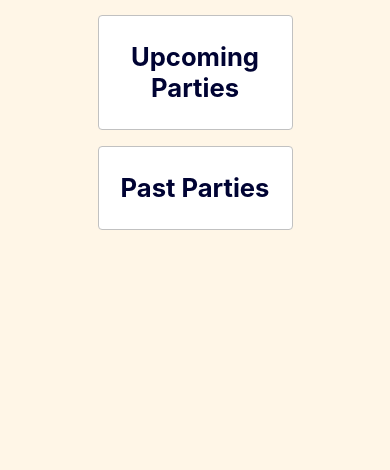
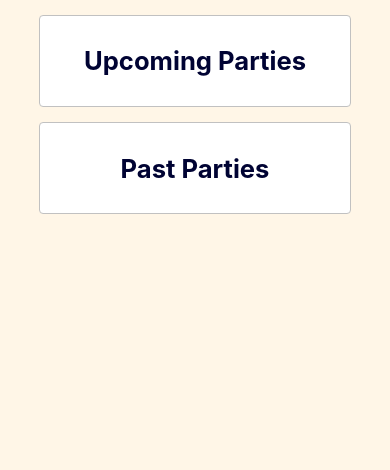
Before and after one commit to StephanieStralina/feastmode, a Django app: page /parties/ in a window 390 px wide. Shown: the part 247-717 px from the top of the page. Run offline with Django 5.2, Linux system fonts and the light colour scheme; data that the repository does not hold is empty.

Commit message:
Add mobile styling fixes for smaller screens

```diff
--- a/main_app/static/css/base.css
+++ b/main_app/static/css/base.css
@@ -405,7 +405,7 @@ footer {
     gap: 1rem;
 }
 
-@media screen and (max-width: 1023px) {
+@media screen and (max-width: 1024px) {
     .nav-logo {
         width: 30vmin;
     }
--- a/main_app/static/css/party-index.css
+++ b/main_app/static/css/party-index.css
@@ -41,6 +41,7 @@
 .party-index-sub-container {
   display: flex;
   width: 50vmin;
+  height: auto;
   margin-top: 4vmin;
   background: #ffffff;
   border: 1px solid #c1c1c1;
@@ -58,3 +59,10 @@
 .party-index-sub-container a {
   color: var(--color-dark);
 }
+
+@media screen and (max-width: 700px) {
+  .party-index-sub-container {
+    width: 80%;
+    padding: 1vmin;
+  }
+}
```
Also changed, not shown: main_app/static/css/party-detail.css (+8 -1 lines).
